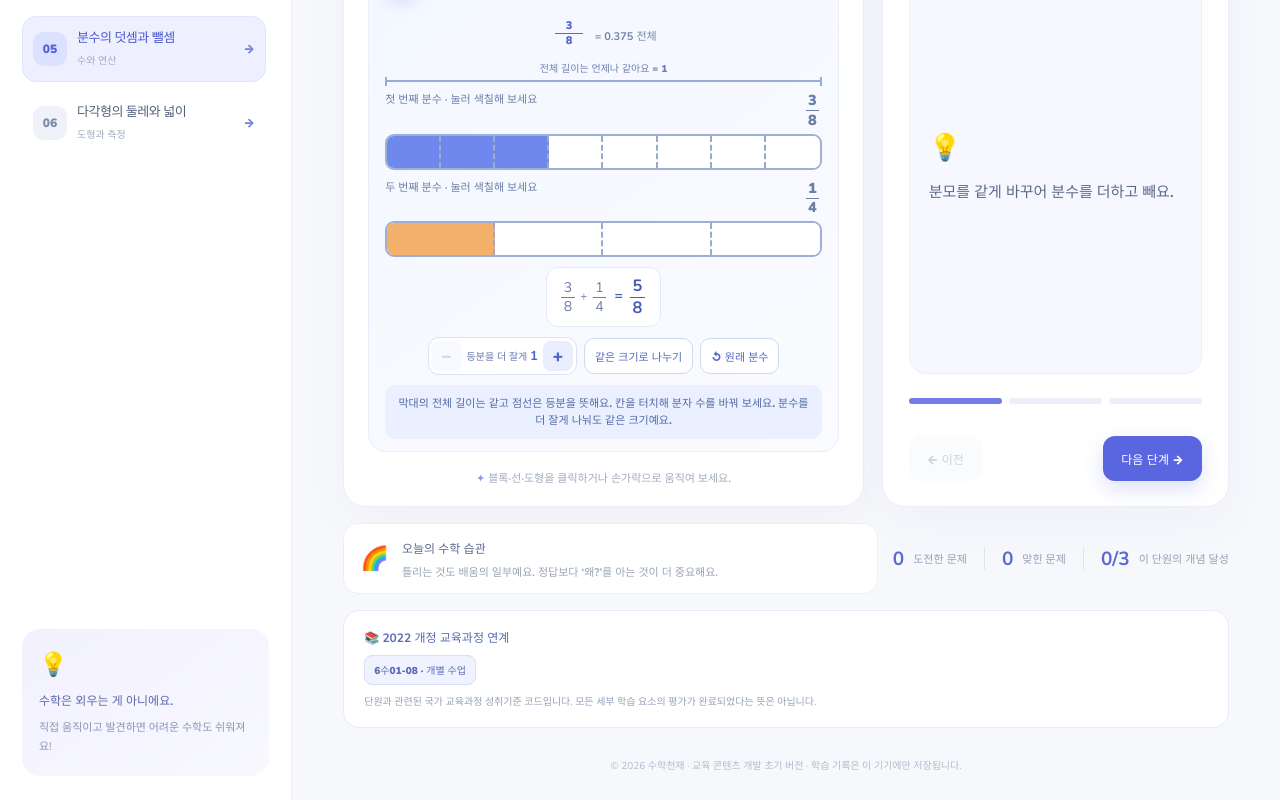
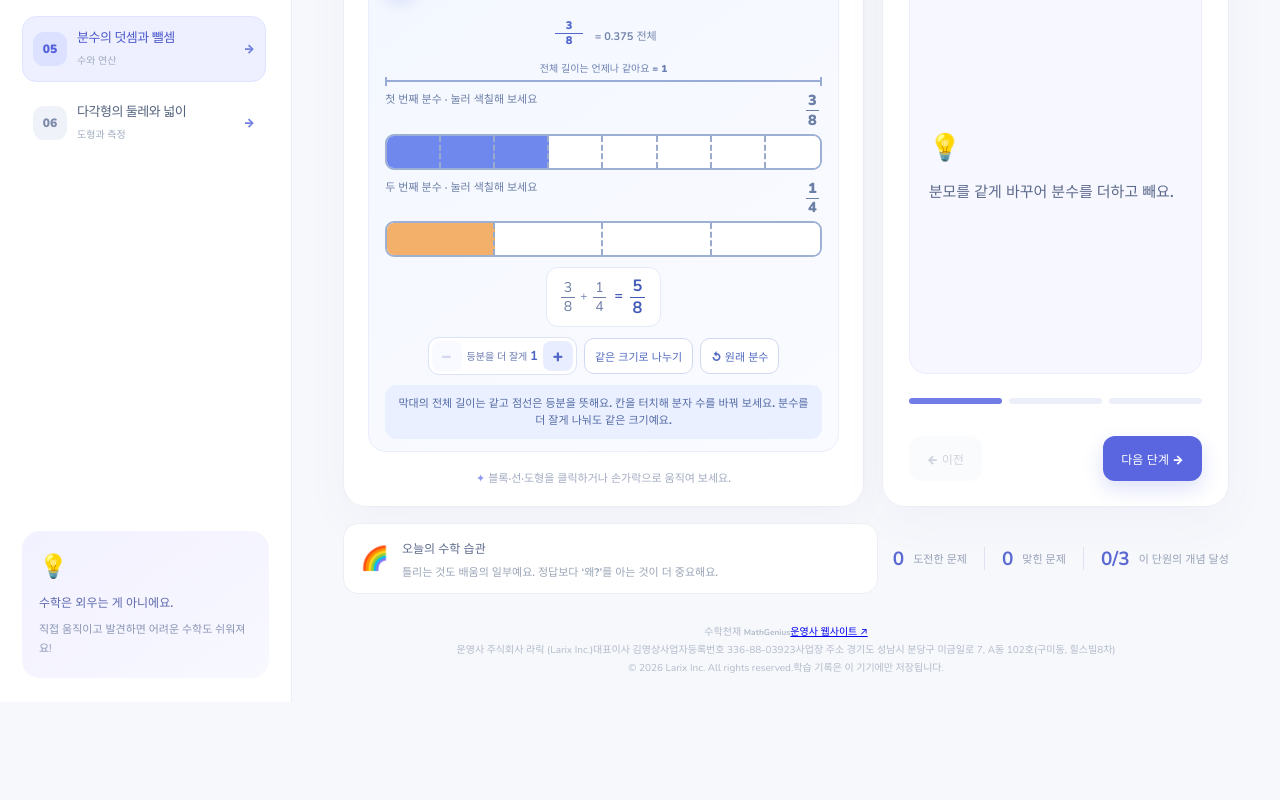
Before and after one commit to tajogood/mathgenius, a React (Vite) app: page / in a window 1280 px wide. Shown: the part 689-1489 px from the top of the page. After the commit the page ends 1391 px from the top, so only its background shows below. Built offline with nearby package versions, Linux system fonts and the light colour scheme.

Commit message:
feat(footer): remove redundant curriculum card and show verified Larix company details at bottom in all study modes

```diff
--- a/src/App.tsx
+++ b/src/App.tsx
@@ -321,19 +321,23 @@ export default function App() {
         <button type="button" className="btn btn--primary" onClick={() => startTopic(grades[4].chapters[4])}>5학년 분수 학습 체험하기 →</button>
       </section>}
 
-      <section className="curriculum-standards" aria-label="2022 교육과정 단원 연계 성취기준">
-        <strong>📚 2022 개정 교육과정 연계</strong>
-        <div className="curriculum-standard-codes">
-          {standardsForChapter(unitId).map(item =>
-            <button type="button" key={item.id} title={item.band+' · 해당 성취기준 개별 수업 열기'}
-              onClick={()=>{setStudioId(item.id);setStudioOpen(true);}}>
-              {item.id} · 개별 수업
-            </button>)}
+      </>}
+      <footer className="page-footer" aria-label="수학천재 운영회사 정보">
+        <div className="footer-top">
+          <strong className="footer-brand">수학<span>천재</span> <small>MathGenius</small></strong>
+          <a href="https://larix.kr" target="_blank" rel="noopener noreferrer" className="footer-company-site">운영사 웹사이트 ↗</a>
         </div>
-        <small>단원과 관련된 국가 교육과정 성취기준 코드입니다. 모든 세부 학습 요소의 평가가 완료되었다는 뜻은 아닙니다.</small>
-      </section>
-      <footer className="page-footer">© 2026 수학천재 · 교육 콘텐츠 개발 초기 버전 · 학습 기록은 이 기기에만 저장됩니다.</footer>
-      </>}
+        <div className="footer-company-info">
+          <span><b>운영사</b> 주식회사 라릭 (Larix Inc.)</span>
+          <span><b>대표이사</b> 김영상</span>
+          <span><b>사업자등록번호</b> 336-88-03923</span>
+          <span className="footer-address"><b>사업장 주소</b> 경기도 성남시 분당구 미금일로 7, A동 102호(구미동, 힐스빌8차)</span>
+        </div>
+        <div className="footer-bottom">
+          <span>© {new Date().getFullYear()} Larix Inc. All rights reserved.</span>
+          <span>학습 기록은 이 기기에만 저장됩니다.</span>
+        </div>
+      </footer>
     </main>
   </div>;
 }
```
